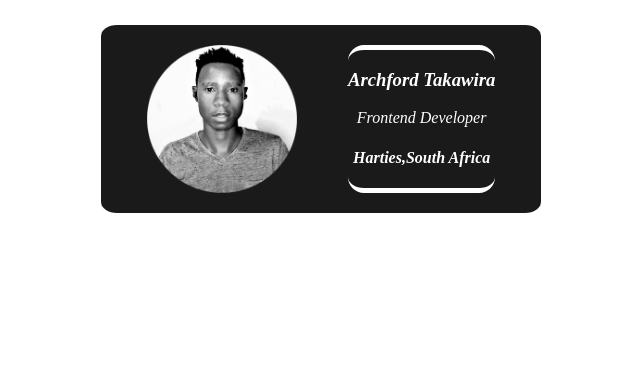
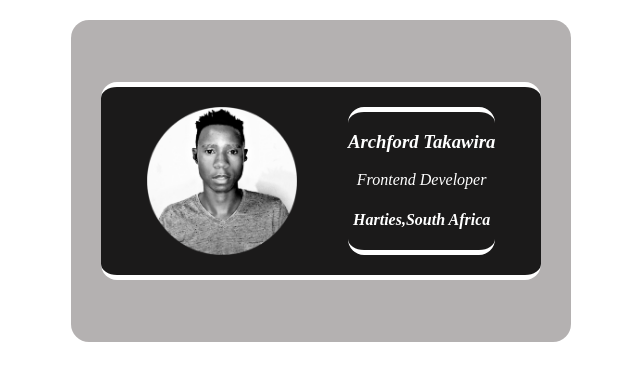
Before and after one commit to Archfordtk/bussinescard, a plain HTML site: page index.html in a window 1280 px wide. Shown: the whole page, without its empty margins (319-959 px from the left). Drawn offline with nearby package versions, Linux system fonts and the light colour scheme; files whose address does not match are found by name.

Commit message:
Update styles.css

```diff
--- a/styles.css
+++ b/styles.css
@@ -30,3 +30,16 @@ p,h4,h3{
 .oblique{
     font-style: oblique;
 }
+
+.background{
+    display: flex;
+    width: 500px;
+    margin: 0 auto;
+    padding-top: 5%;
+    padding-bottom: 5%;
+}
+.background{
+    border-radius: 18px;
+
+    background-color: rgb(180, 177, 177);
+}
```
